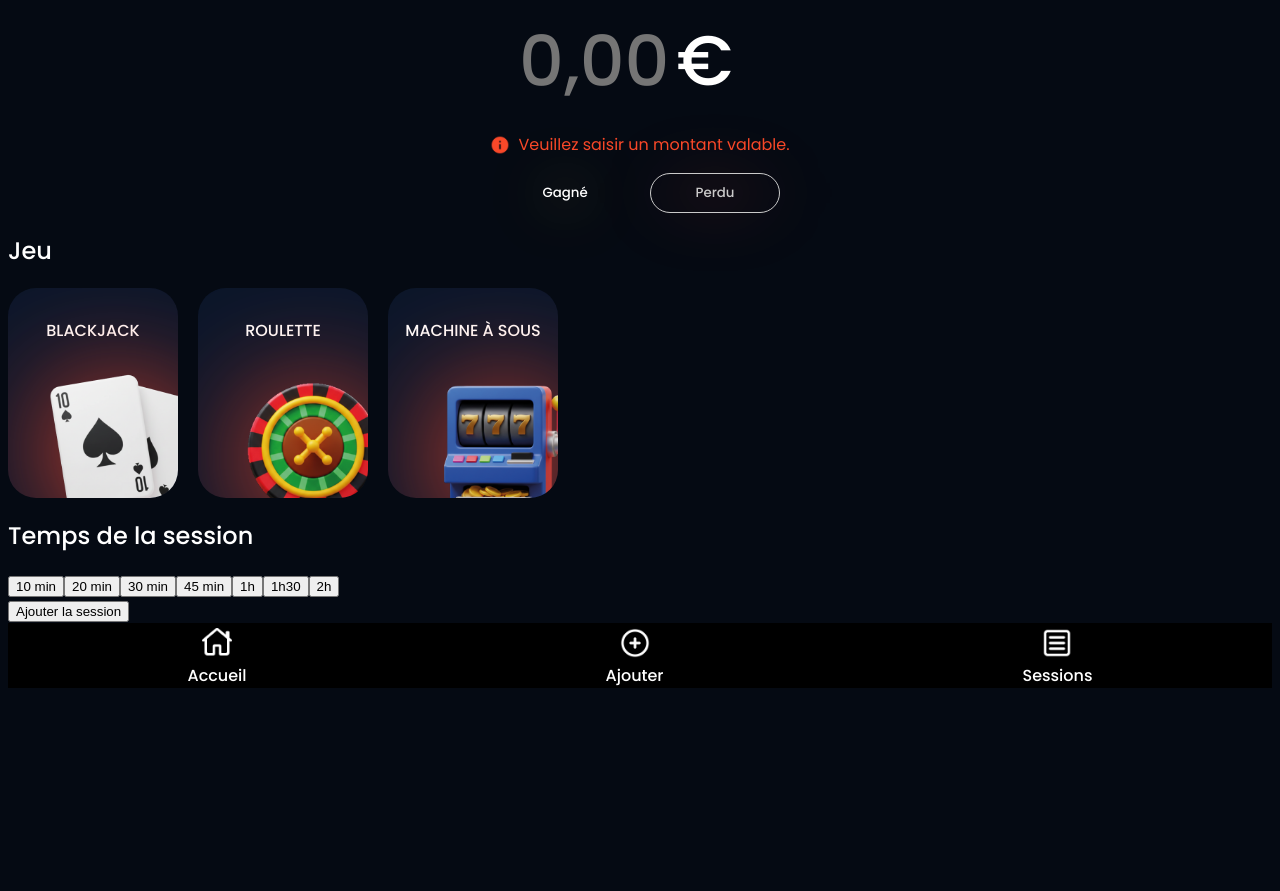
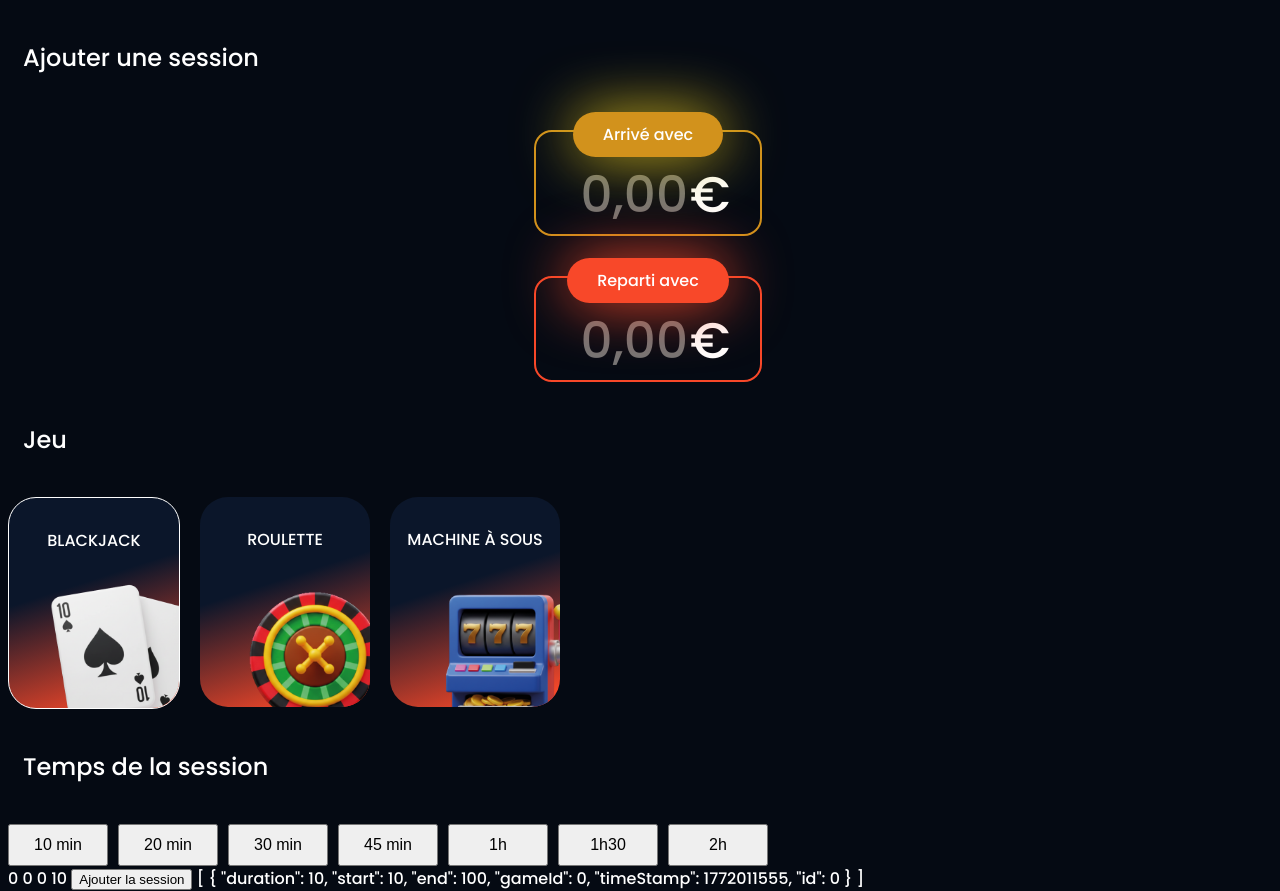
Before and after one commit to forrobdev/tapis, a Vue app: page /add in a window 1280 px wide. Before the commit the page ends 800 px from the top, so only its background shows below. Built offline with nearby package versions, Linux system fonts and the light colour scheme.

Commit message:
:sparkles: feat - added latest sessions on homepage + finished add.vue

```diff
--- a/package.json
+++ b/package.json
@@ -6,9 +6,11 @@
   "scripts": {
     "dev": "vite",
     "build": "vite build",
-    "preview": "vite preview"
+    "preview": "vite preview",
+    "dev-mobile": "vite --host"
   },
   "dependencies": {
+    "@vueuse/core": "^14.2.1",
     "vue": "^3.5.28",
     "vue-router": "^5.0.2"
   },
--- a/src/components/BottomMenu.vue
+++ b/src/components/BottomMenu.vue
@@ -26,6 +26,8 @@
         justify-content: space-around;
         align-items: center;
         background-color: black;
+        position: absolute;
+        bottom: 0;
     }
 
     .item {
--- a/src/components/GameCard.vue
+++ b/src/components/GameCard.vue
@@ -1,12 +1,13 @@
-<script>
+<script setup>
     import { store } from '@/store/index.js';
-    export default {
-        props: ['game']
-    }
+
+    defineProps(['game','selected','gameId'])
+    defineEmits(['clicked'])
+
 </script>
 
 <template>
-    <div class="glass-card">
+    <div @click="$emit('clicked')" class="glass-card" :class="{selected: gameId === game.id}">
         <p>{{ game.name }}</p>
         <img :src="game.icon" alt="">
     </div>
@@ -25,7 +26,7 @@
         position: relative;
         right: -30px;
         bottom: 0px;
-        filter: drop-shadow(0px 10px 60px rgb(248, 72, 41));
+        /* filter: drop-shadow(0px 10px 60px rgb(248, 72, 41)); */
     }
 
     .glass-card {
@@ -35,8 +36,18 @@
         display: flex;
         flex-direction: column;
         width: 170px;
+        min-width: 140px;
         height: 210px;
         align-items: center;
-        background-color: #0b162a;
+        /* background-color: #0b162a; */
+        background: linear-gradient(162deg,rgba(11, 22, 42, 1) 41%, rgba(248, 72, 41, 1) 94%);
+    }
+
+    .glass-card p {
+        max-width: 90%;
+    }
+
+    .selected {
+        border: solid #fff 1px;
     }
 </style>
--- a/src/components/InputPrice.vue
+++ b/src/components/InputPrice.vue
@@ -1,70 +1,76 @@
 <script setup>
-import { computed } from 'vue';
-import { store } from '@/store/index.js';
-import { price } from '@/store/index.js';
 
-const checkPrice = computed(() => {
-  if (price.newPrice > 9999) {
-    return "Veuillez saisir un montant inférieur à 9 999."
-  } else if (price.newPrice < 0) {
-    return "Veuillez saisir un montant supérieur à 0."
-  } else if (!/^\d+$/.test(price.newPrice)) {
-    return "Veuillez saisir un montant valable."
-  } else {
-    return ""
-  }
-})
+    import { store } from '@/store/index.js';
+
+    defineProps(['inputClass',"text", 'buttonClass','disabled','price'])
+    defineEmits(['input'])
 
 </script>
 
 <template>
-    <div class="fakeinput">
-        <input type="number" placeholder="0,00" v-model="price.newPrice">
-        <span>€</span>
-    </div>
-    <div class="error" v-show="checkPrice">
-        <img src="../assets/icons/caution.png" alt="Attention">
-        <p>{{ checkPrice }}</p>
+    <div class="inputBox" :class="inputClass">
+        <button :class="buttonClass">{{ text }}</button>
+        <div class="fakeinput">
+            <input type="number" placeholder="0,00" @input="$emit('input', $event.target.value)" v-if="!disabled">
+            <span>{{ price }}€</span>
+        </div>
     </div>
 </template>
 
 <style scoped>
 
     input {
-        background-color: transparent;
+        background-color: #ffffff00;
         border: none;
         color: #fff;
         font-family: "Poppins", sans-serif;
         font-weight: 500;
         font-style: normal;
         outline: none;
-        font-size: 70px;
-        width: 200px;
+        font-size: 50px;
+        width: 150px;
         text-align: right;
     }
 
     .fakeinput {
         display: flex;
         width: fit-content;
-        gap: 5px;
+        justify-content: center;
+        align-items: center;
         font-weight: 500;
-        font-size: 70px;
+        font-size: 50px;
         margin: auto;
-        padding-right: 80px;
+        padding-right: 30px;
     }
 
-    .error {
+    .inputBox {
+        border: solid 2px;
+        border-radius: 18px;
         display: flex;
+        flex-direction: column;
         align-items: center;
-        justify-content: center;
-        gap: 8px;
-        color: rgb(248, 72, 41);
-        font-weight: 400;
+        width: fit-content;
     }
 
-    .error img {
-        height: 20px;
-        width: auto;
+    .winning {
+        border-color: rgb(210, 146, 28);
+    }
+
+    .loosing {
+        border-color: rgb(248, 72, 41);
+    }
+
+    button {
+        margin-top: -20px;
+        background-color: transparent;
+        border: none;
+        color: #fff;
+        border-radius: 100px;
+        padding: 10px 30px;
+        font-size: 16px;
+        font-family: "Poppins", sans-serif;
+        font-weight: 500;
+        font-style: normal;
     }
 
     /* Chrome, Safari, Edge, Opera */
--- a/src/components/ResultButton.vue
+++ b/src/components/ResultButton.vue
@@ -1,16 +1,24 @@
-<script>
-    import { price } from '@/store';
+<script setup>
+    import { computed } from 'vue';
 
-    export default {
-        props: ['name','selected',"selectedClass"],
-        emits: ['clicked']
-    }
+    const props = defineProps(['name','selected',"selectedClass"])
+    defineEmits(['clicked'])
+
+    const setClass = computed(() => {
+        if (props.selected) {
+            return "selected" + " " + props.selectedClass
+        } else {
+            return ""
+        }
+    })
+
 
 </script>
 
 <template>
     <!-- {{ selected }} -->
-    <button @click="$emit(`clicked`)" :class="[{ selected: selected }, selectedClass]">{{ name }}</button>
+    <!-- <button @click="$emit(`clicked`)" :class="{ selected: selected, [selectedClass]: selected }">{{ name }}</button> -->
+    <button @click="$emit('clicked')" :class="setClass">{{ name }}</button>
 </template>
 
 <style scoped>
--- /dev/null
+++ b/src/components/Session.vue
@@ -0,0 +1,92 @@
+<script setup>
+    import { computed } from 'vue';
+    import { store } from '@/store';
+    import { useTimeAgo } from '@vueuse/core'
+
+    const props = defineProps(['session'])
+    defineEmits(['clicked'])
+
+    const getGame = computed(() => {
+        const game = store.games.find(item => item.id === props.session.id);
+        return game
+    })
+
+    //Redonner le signe devant le nombre
+    const forceSign = new Intl.NumberFormat('fr-FR', {
+        signDisplay: 'exceptZero' // Affiche + ou - sauf pour 0
+    });
+
+    const timeAgo = useTimeAgo(new Date(props.session.timeStamp*1000))
+
+</script>
+
+<template>
+
+<div class="sessionCard">
+    <div class="left">
+        <img :src=getGame.icon alt="BackJack">
+        <div class="title">
+            <p id="game">{{ getGame.name }}</p>
+            <p id="time">{{session.duration + " min • " + timeAgo}}</p>
+        </div>
+    </div>
+    <p id="price">{{forceSign.format(session.end - session.start) + "€"}}</p>
+</div>
+
+</template>
+
+<style scoped>
+
+    .sessionCard {
+        background-color: #fff;
+        border-radius: 20px;
+        border: solid 2px #CACACA;
+        height: 80px;
+        width: 95%;
+        display: flex;
+        justify-content: space-around;
+        align-items: center;
+        overflow: hidden;
+        background: linear-gradient(220deg,rgba(11, 22, 42, 1) 32%, rgba(11, 22, 42, 1) 46%, rgba(248, 72, 41, 1) 95%);
+    }
+
+    .left {
+        display: flex;
+        justify-content: left;
+        align-items: center;
+    }
+
+    .title {
+        margin-left: -30px;
+        display: flex;
+        flex-direction: column;
+        align-items: flex-start;
+    }
+
+    #game {
+        margin: 0;
+        font-size: 16px;
+        color: #fff;
+    }
+
+    #time {
+        margin: 0;
+        font-size: 12px;
+        color: #CACACA;
+    }
+
+    #price {
+        font-size: 20px;
+    }
+
+    img {
+        position: relative;
+        transform: rotateZ(20deg);
+        left: -50px;
+        bottom: -15px;
+        height: 100px;
+        width: auto;
+        /* filter: drop-shadow(0px 0px 20px rgb(248, 72, 41)); */
+    }
+
+</style>
--- a/src/css/style.css
+++ b/src/css/style.css
@@ -4,18 +4,35 @@ body {
     font-family: "Poppins", sans-serif;
     font-weight: 500;
     font-style: normal;
+    height: 100vh;
+    width: 100vw;
 }
 
 h2 {
-    font-weight: 500;
+  font-weight: 500;
+  margin: 0;
 }
 
 .winner {
-  background-color: rgb(210, 146, 28);
+  background-color: rgb(210, 146, 28) !important;
   filter: drop-shadow(0 0 30px rgb(210, 183, 28));
 }
 
 .looser {
-  background-color: rgb(248, 72, 41);;
+  background-color: rgb(248, 72, 41) !important;
   filter: drop-shadow(0 0 30px rgb(248, 72, 41));
 }
+
+.subtitle {
+  margin: 40px 0;
+  padding: 0 15px;
+  display: flex;
+  justify-content: space-between;
+  align-items: center;
+}
+
+a {
+  text-decoration: none;
+  font-size: 14px;
+  color: #CACACA;
+}
--- a/src/store/index.js
+++ b/src/store/index.js
@@ -3,28 +3,19 @@ import blackjackIcon from "@/assets/img/bj.png"
 import rouletteIcon from "@/assets/img/roulette.png"
 import machineIcon from "@/assets/img/machine.png"
 
-export const store = reactive({
+import { useStorage } from '@vueuse/core'
+
+export const store = useStorage("store",{
     sessions: [
 	    {
             duration: 10,
-            amount: 999,
-            win: true,
+            start: 10,
+            end: 100,
             gameId: 0,
-            timeStamp: 87628762,
+            timeStamp: 1772011555,
             id: 0
-        }
+        },
     ],
-    addSession() {
-        const newId = this.sessions[this.sessions.length - 1].id + 1
-        console.log("New id :", newId)
-        this.sessions.push({
-            duration: price.newDuration,
-            amount: price.newPrice,
-            win: price.newWin,
-            timeStamp: Date.now(),
-            id: newId
-        })
-    },
     games: [
         {
             id: 0,
@@ -39,7 +30,7 @@ export const store = reactive({
             icon: rouletteIcon
         },
         {
-            id: 1,
+            id: 2,
             name: "MACHINE À SOUS",
             desc: "Roulette roulette roulette roulette",
             icon: machineIcon
@@ -47,8 +38,15 @@ export const store = reactive({
     ]
 })
 
-export const price = reactive({
-    newPrice: "",
-    newDuration: 19,
-    newWin: true,
-})
+export const addSession = (duration,start,end,gameId) => {
+        const newId = store.sessions[store.sessions.length - 1].id + 1
+        console.log("New id :", newId)
+        store.sessions.push({
+            duration: duration,
+            start: start,
+            end: end,
+            gameId: gameId,
+            timeStamp: new Date().getTime(),
+            id: newId
+        })
+}
--- a/src/views/Add.vue
+++ b/src/views/Add.vue
@@ -1,50 +1,95 @@
 <script setup>
-import BottomMenu from '@/components/BottomMenu.vue';
-import GameCard from '@/components/GameCard.vue';
-import { store } from '@/store/index.js';
-import InputPrice from '@/components/InputPrice.vue';
-import ResultButton from '@/components/ResultButton.vue';
-import { ref } from 'vue'
+    import BottomMenu from '@/components/BottomMenu.vue';
+    import GameCard from '@/components/GameCard.vue';
+    import { store, addSession } from '@/store/index.js';
+    import InputPrice from '@/components/InputPrice.vue';
+    import ResultButton from '@/components/ResultButton.vue';
+    import { ref } from 'vue'
+    import { computed } from 'vue';
 
-const win = ref(true)
+    // const win = ref(true)
+    let gameId = ref(0)
+    let priceError = ref("")
+    let start = ref(0)
+    let end = ref(0)
+    let time = ref(10)
 
+
+    function checkPrice(price,isStarting) {
+        console.log("Salut la team")
+        if (price > 9999) {
+            console.log("C'est trop grand")
+            priceError.value = "Veuillez saisir un montant inférieur à 9 999."
+        } else if (price < 0) {
+            console.log("C'est inférieur à zéro")
+            priceError.value = "Veuillez saisir un montant supérieur à 0."
+        } else if (!/^\d+$/.test(price)) {
+            console.log("C'est pas un nombre")
+            priceError.value = "Veuillez saisir un montant valide."
+        } else {
+            console.log("C'est tout good")
+            priceError.value = ""
+            if (isStarting) {
+                start.value = price
+                console.log("C'est le starting")
+            } else {
+                console.log("C'est le ending")
+                end.value = price
+            }
+        }
+
+        console.log("Attention ya priceError qui arrive ! ------------------------------")
+        console.log(priceError)
+    }
 
 </script>
 
 <template>
-    <!-- <h1>Ajouter une session</h1> -->
-    <!-- <div class="fakeinput">
-        <input type="tel" placeholder="0,00€">
-        <span>€</span>
-    </div> -->
-    <InputPrice/>
-    <div class="result">
-        <ResultButton name="Gagné" @clicked="win = true" :selected="win" selectedClass="winner"/>
-        <ResultButton name="Perdu" @clicked="win = false" :selected="!win" selectedClass="looser"/>
-        <!-- <button id="win">Gagné</button>
-        <button id="loose">Perdu</button> -->
+    <div class="subtitle">
+        <h2>Ajouter une session</h2>
     </div>
+
+    <div class="inputs">
+        <InputPrice @input="checkPrice($event,true)" inputClass="winning" buttonClass="winner" text="Arrivé avec"/>
+        <InputPrice @input="checkPrice($event,false)" inputClass="loosing" buttonClass="looser" text="Reparti avec"/>
+    </div>
+    <div class="error" v-show="priceError">
+        <img src="../assets/icons/caution.png" alt="Attention">
+        <p>{{ priceError }}</p>
+    </div>
+
     <div class="subtitle">
         <h2>Jeu</h2>
     </div>
+
     <div class="slider">
-        <GameCard v-for="item in store.games" :game="item" :key="item.id"/>
-        <!-- Component d'un jeu -->
+        <GameCard v-for="item in store.games" :game="item" :key="item.id" @clicked="gameId = item.id" :gameId="gameId"/>
     </div>
+
     <div class="subtitle">
         <h2>Temps de la session</h2>
     </div>
+
     <div class="times">
-        <button>10 min</button>
-        <button>20 min</button>
-        <button>30 min</button>
-        <button>45 min</button>
-        <button>1h</button>
-        <button>1h30</button>
-        <button>2h</button>
+        <button @click="time = 10">10 min</button>
+        <button @click="time = 20">20 min</button>
+        <button @click="time = 30">30 min</button>
+        <button @click="time = 45">45 min</button>
+        <button @click="time = 60">1h</button>
+        <button @click="time = 90">1h30</button>
+        <button @click="time = 120">2h</button>
     </div>
-    <button @click="store.addSession()">Ajouter la session</button>
-    <BottomMenu/>
+
+    {{ gameId }}
+    {{ priceError }}
+    {{ start }}
+    {{ end }}
+    {{ time }}
+
+    <button @click="addSession(time,start,end,gameId)">Ajouter la session</button>
+
+    {{ store.sessions }}
+    <!-- <BottomMenu/> -->
 </template>
 
 <style scoped>
@@ -60,18 +105,44 @@ const win = ref(true)
         justify-content: center;
         align-items: center;
         gap: 20px;
+        margin-top: 40px;
     }
 
-    /* .result button {
-        background-color: transparent;
-        border: solid #CACACA 1px;
-        border-radius: 100px;
-        color: #cacaca;
-        width: 130px;
-        height: 40px;
-        font-family: "Poppins", sans-serif;
-        font-weight: 500;
-        font-style: normal;
-    } */
+    .inputs {
+        margin-top: 55px;
+        display: flex;
+        flex-direction: column;
+        align-items: center;
+        gap: 40px;
+    }
 
+    .times {
+        display: flex;
+        justify-content: left;
+        overflow-x: scroll;
+        gap: 10px;
+    }
+
+    .times button{
+        font-size: 16px;
+        min-width: 100px;
+        padding: 10px 20px;
+    }
+
+    .error {
+        display: flex;
+        align-items: center;
+        justify-content: center;
+        gap: 8px;
+        color: rgb(248, 72, 41);
+        font-weight: 400;
+        font-size: 14px;
+        margin-top: 15px;
+    }
+
+    .error img {
+        height: 20px;
+        width: auto;
+        transform: rotateZ(180deg);
+    }
 </style>
--- a/src/views/Home.vue
+++ b/src/views/Home.vue
@@ -1,11 +1,84 @@
 <script setup>
-import BottomMenu from '@/components/BottomMenu.vue';
+  import BottomMenu from '@/components/BottomMenu.vue';
+  import InputPrice from '@/components/InputPrice.vue';
+  import { store } from '@/store';
+  import { computed } from 'vue';
+  import Session from '@/components/Session.vue';
+
+  const getAllGains = computed(() => {
+    let amount = 0
+    store.sessions.forEach(element => {
+      amount += element.end - element.start
+    });
+    return forceSign.format(amount)
+  })
+
+  //Redonner le signe devant le nombre
+  const forceSign = new Intl.NumberFormat('fr-FR', {
+    signDisplay: 'exceptZero' // Affiche + ou - sauf pour 0
+  });
+
+  //Est-ce que la liste sessions a plus de 3 items ?
+  const isEnoughBig = computed(() => {
+    if (store.sessions.length >= 3) {
+      return 3
+    } else {
+      return store.sessions.length
+    }
+  })
 
 </script>
 
 <template>
-  <h1>Accueil</h1>
-  <BottomMenu/>
+
+  <InputPrice inputClass="winning" buttonClass="winner" text="Gains totaux" disabled="true" :price="getAllGains"/>
+
+  <div class="subtitle">
+    <h2>Récentes sessions</h2>
+    <RouterLink class="item" to="/sessions">
+      <a>Voir tout</a>
+    </RouterLink>
+  </div>
+
+  <div class="sessions">
+    <Session v-for="n in isEnoughBig" :session="store.sessions[n-1]"/>
+    <RouterLink class="item" to="/add">
+      <div class="addSessionCard">
+        <img src="../assets/icons/add.png" alt="Ajouter une session">
+        <p>Ajouter une session</p>
+      </div>
+    </RouterLink>
+  </div>
+
 </template>
 
-<style scoped></style>
+<style scoped>
+
+  .sessions {
+    padding: 0 10px;
+    display: flex;
+    flex-direction: column;
+    gap: 10px;
+  }
+
+  .addSessionCard {
+    background-color: #fff;
+    border-radius: 20px;
+    border: dashed 2px #CACACA;
+    height: 80px;
+    width: 95%;
+    display: flex;
+    justify-content: center;
+    align-items: center;
+    background-color: transparent;
+    font-size: 16px;
+    gap: 10px;
+    color: #fff;
+  }
+
+  .addSessionCard img {
+    height: 30px;
+    width: auto;
+  }
+
+</style>
```
Also changed, not shown: 1 other file (tests, documents, lock files or other folders).
